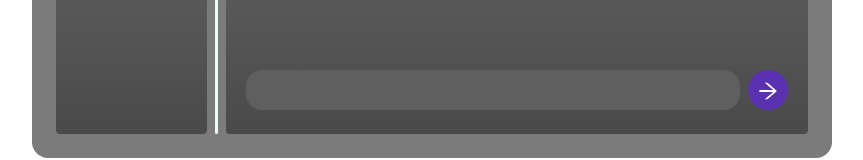
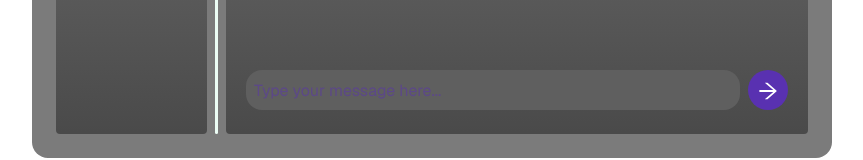
Before and after one commit to Mlodovico/real-time-chat-app, a Next.js app in the folder frontend/: page / in a window 1280 px wide. Shown: the part 482-642 px from the top of the page, without its empty margins (208-1071 px from the left). Built offline with nearby package versions, Linux system fonts and the light colour scheme; no server answers.

Commit message:
feature: resolving sendMessage method

```diff
--- a/frontend/src/app/page.tsx
+++ b/frontend/src/app/page.tsx
@@ -1,12 +1,13 @@
 "use client";
 import Image from "next/image";
-import { useEffect, useState } from "react";
+import { useEffect, useRef, useState } from "react";
 import { AiOutlineArrowRight } from "react-icons/ai";
 import ItemList from "./components/ItemList";
 
 export default function Home() {
   const [nickname, setNickname] = useState("");
   const [room, setRoom] = useState(["Banking", "Gaming", "Movies"]);
+  const inputRef = useRef<HTMLInputElement | null>(null);
 
   useEffect(() => {
     connectToServer();
@@ -22,7 +23,17 @@ export default function Home() {
   };
 
   const sendMessage = () => {
-    console.log("Sending mesage to the server");
+    if (inputRef.current) {
+      const message = inputRef.current.value;
+      if (message.trim() !== "") {
+        console.log("Sending message:", message);
+        inputRef.current.value = "";
+      } else {
+        console.log("Message is empty, not sending.");
+      }
+    } else {
+      console.log("Input reference is null.");
+    }
   };
 
   const handleRoomItemClick = (item: { name?: string }) => {
@@ -107,14 +118,14 @@ export default function Home() {
                     </div>
                     <div className="flex w-12/12  p-2">
                       <input
+                        ref={inputRef}
+                        placeholder="Type your message here..."
                         type="chat"
                         className="w-11/12 h-10 rounded-2xl mr-2 p-2"
                         style={{ backgroundColor: "rgba(95,95,95, 1)" }}
                       />
                       <button
-                        onClick={() => {
-                          sendMessage();
-                        }}
+                        onClick={sendMessage}
                         className="h-10 w-10 rounded-full justify-center flex items-center"
                         type="submit"
                         aria-label="Send message"
```
